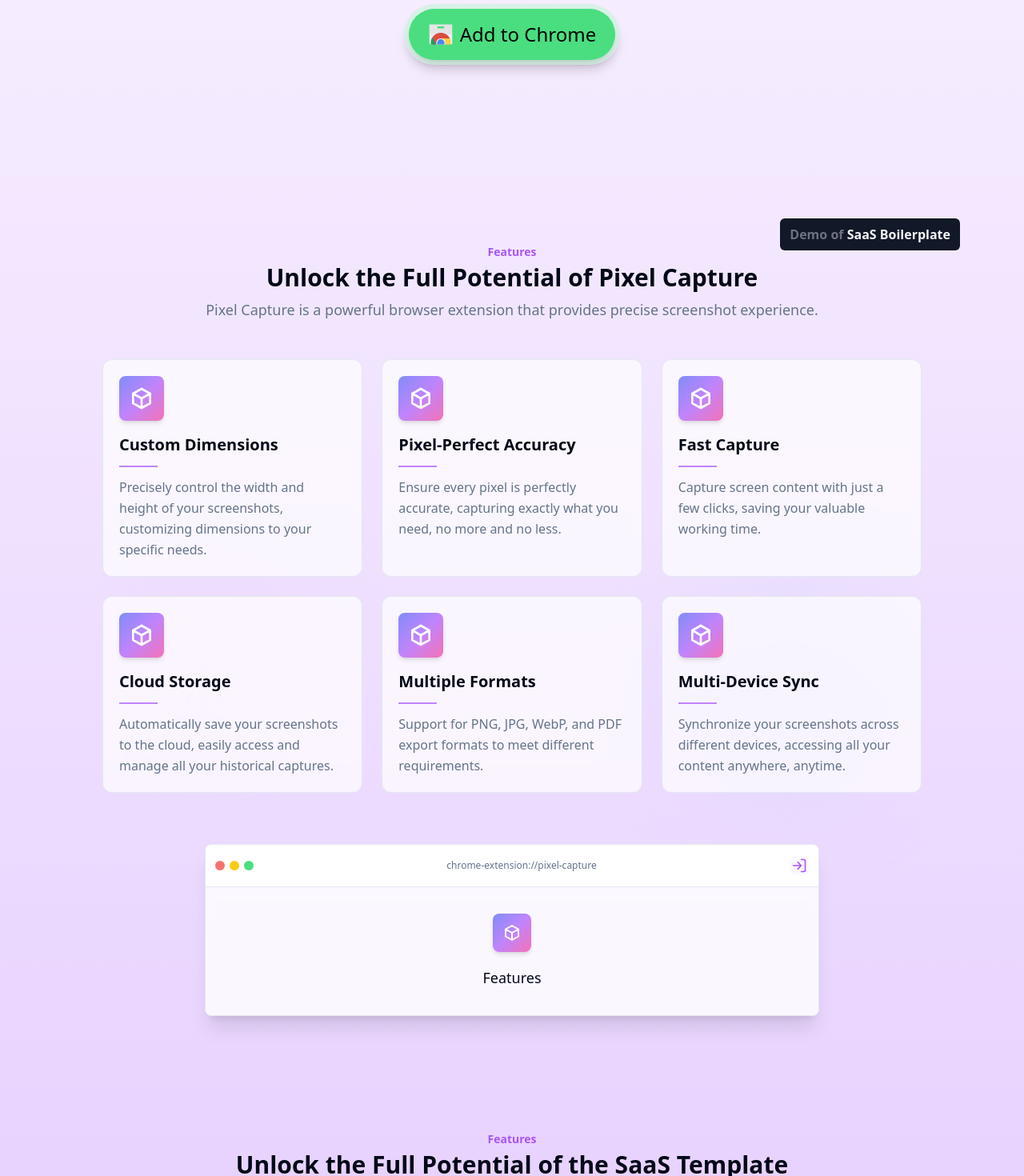
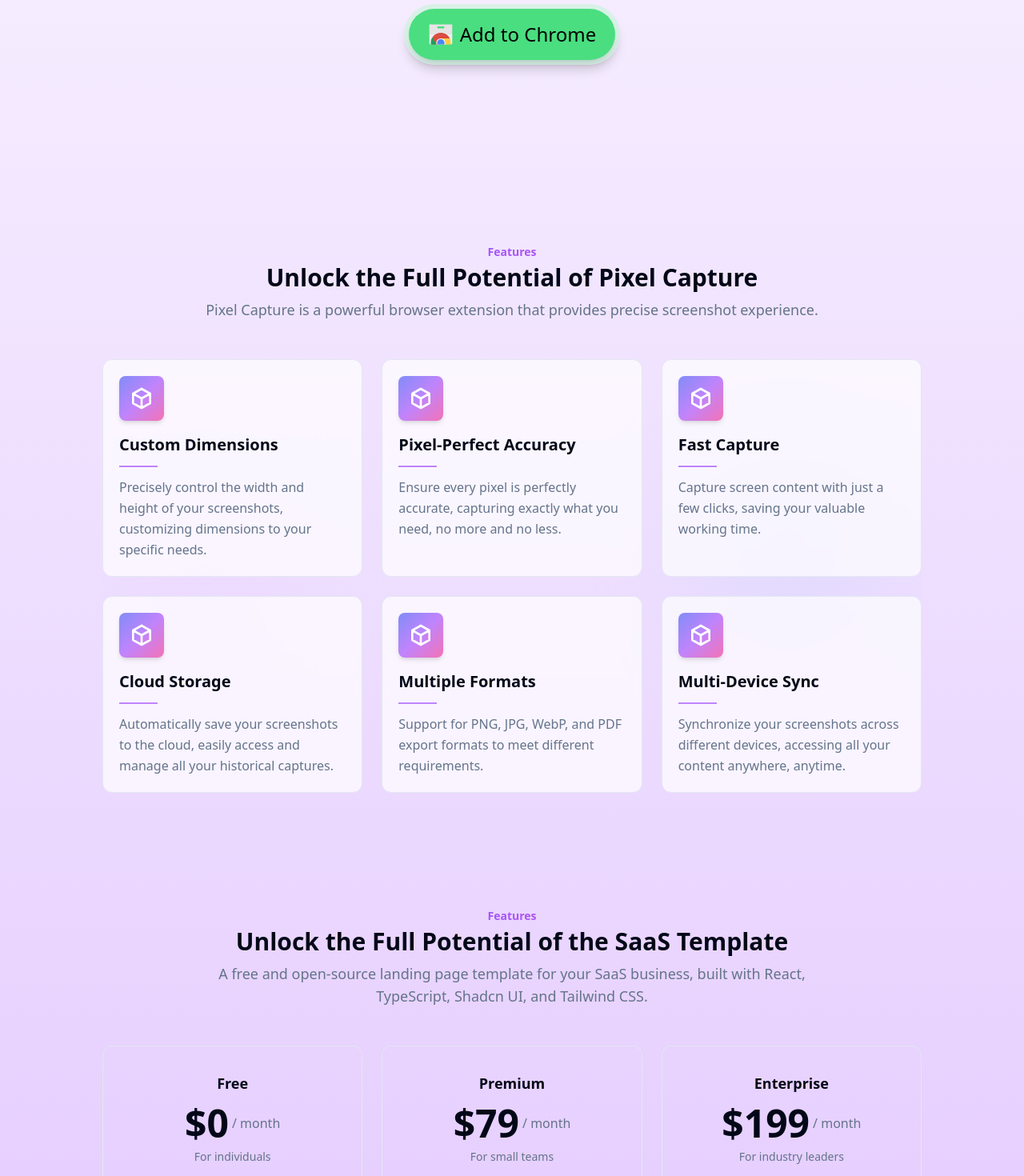
Before and after one commit to winstonsolutions/SaaS-Boilerplate, a Next.js app: page /en in a window 1280 px wide. Shown: the part 487-1957 px from the top of the page at 80% size. Built offline with nearby package versions, Linux system fonts and the light colour scheme; no server answers.

Commit message:
chore: remove demobadge

```diff
--- a/src/app/[locale]/layout.tsx
+++ b/src/app/[locale]/layout.tsx
@@ -4,7 +4,6 @@ import type { Metadata } from 'next';
 import { NextIntlClientProvider, useMessages } from 'next-intl';
 import { unstable_setRequestLocale } from 'next-intl/server';
 
-import { DemoBadge } from '@/components/DemoBadge';
 import { AllLocales } from '@/utils/AppConfig';
 
 export const metadata: Metadata = {
@@ -59,8 +58,6 @@ export default function RootLayout(props: {
           messages={messages}
         >
           {props.children}
-
-          <DemoBadge />
         </NextIntlClientProvider>
       </body>
     </html>
--- a/src/components/DemoBadge.tsx
+++ /dev/null
@@ -1,12 +0,0 @@
-export const DemoBadge = () => (
-  <div className="fixed bottom-0 right-20 z-10">
-    <a
-      href="https://react-saas.com"
-    >
-      <div className="rounded-md bg-gray-900 px-3 py-2 font-semibold text-gray-100">
-        <span className="text-gray-500">Demo of</span>
-        {' SaaS Boilerplate'}
-      </div>
-    </a>
-  </div>
-);
--- a/src/templates/Features.tsx
+++ b/src/templates/Features.tsx
@@ -137,43 +137,6 @@ export const Features = () => {
               {t('feature6_description')}
             </FeatureCard>
           </div>
-
-          {/* Extension-like browser UI showcase */}
-          <div className="mx-auto mt-16 max-w-3xl overflow-hidden rounded-lg border border-border bg-card/80 shadow-xl backdrop-blur-sm">
-            <div className="flex items-center gap-2 border-b border-border bg-card/90 p-3">
-              <div className="flex gap-1.5">
-                <div className="size-3 rounded-full bg-red-400"></div>
-                <div className="size-3 rounded-full bg-yellow-400"></div>
-                <div className="size-3 rounded-full bg-green-400"></div>
-              </div>
-              <div className="flex-1 rounded-md bg-card/50 px-3 py-1.5 text-center text-xs text-muted-foreground">
-                chrome-extension://pixel-capture
-              </div>
-              <div className="size-6 rounded-md bg-purple-100/30 p-0.5">
-                <svg xmlns="http://www.w3.org/2000/svg" viewBox="0 0 24 24" fill="none" stroke="currentColor" strokeWidth="2" strokeLinecap="round" strokeLinejoin="round" className="stroke-purple-500">
-                  <path d="M15 3h4a2 2 0 0 1 2 2v14a2 2 0 0 1-2 2h-4M10 17l5-5-5-5M13 12H3" />
-                </svg>
-              </div>
-            </div>
-            <div className="flex h-40 items-center justify-center p-4">
-              <div className="text-center">
-                <div className="mb-3 inline-block size-12 rounded-lg bg-gradient-to-br from-indigo-400 via-purple-400 to-pink-400 p-3 shadow-md">
-                  <svg
-                    className="stroke-white stroke-2"
-                    xmlns="http://www.w3.org/2000/svg"
-                    viewBox="0 0 24 24"
-                    fill="none"
-                    strokeLinecap="round"
-                    strokeLinejoin="round"
-                  >
-                    <path d="M0 0h24v24H0z" stroke="none" />
-                    <path d="M12 3l8 4.5v9L12 21l-8-4.5v-9L12 3M12 12l8-4.5M12 12v9M12 12L4 7.5" />
-                  </svg>
-                </div>
-                <p className="text-lg font-medium">{t('section_subtitle')}</p>
-              </div>
-            </div>
-          </div>
         </div>
       </Section>
     </Background>
```
